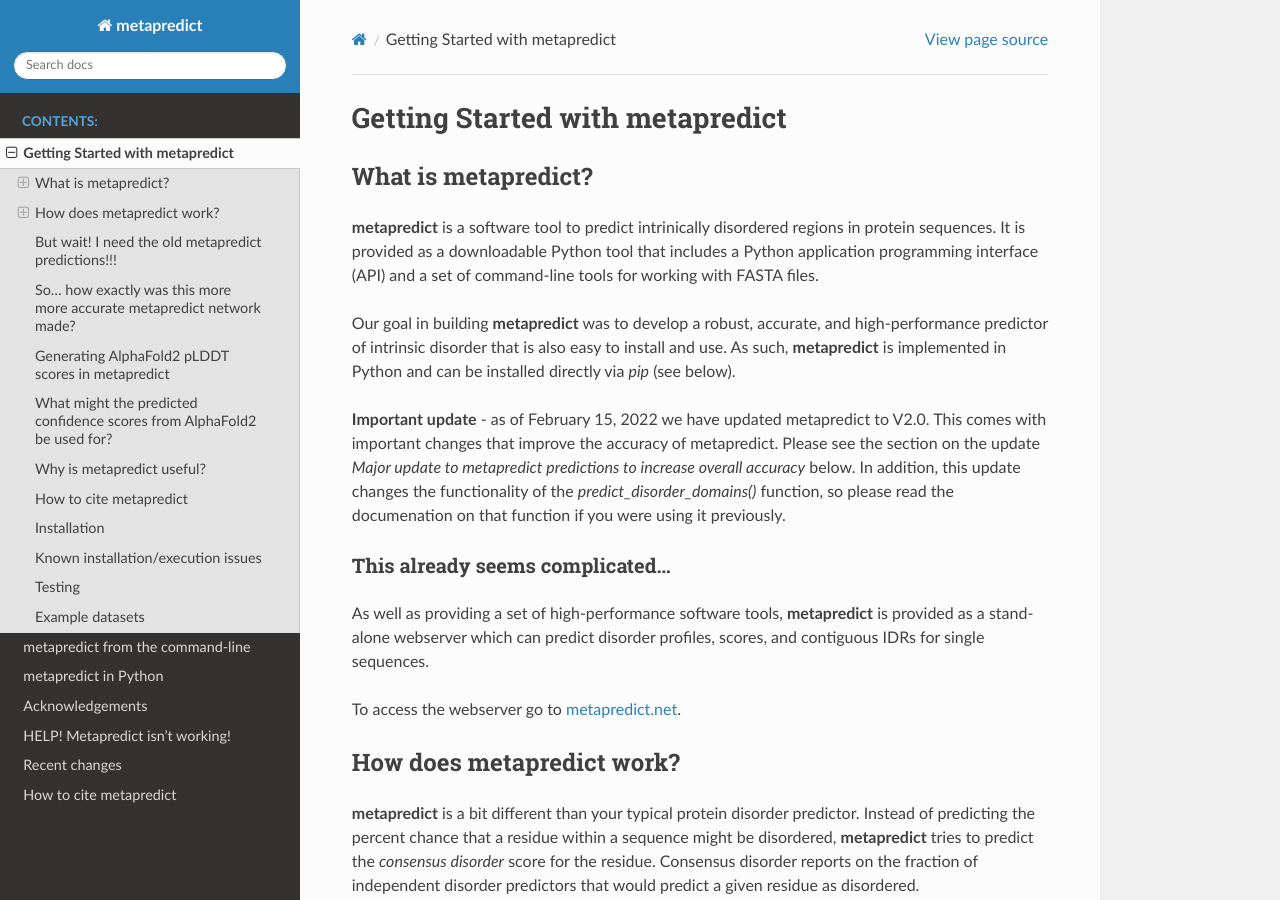
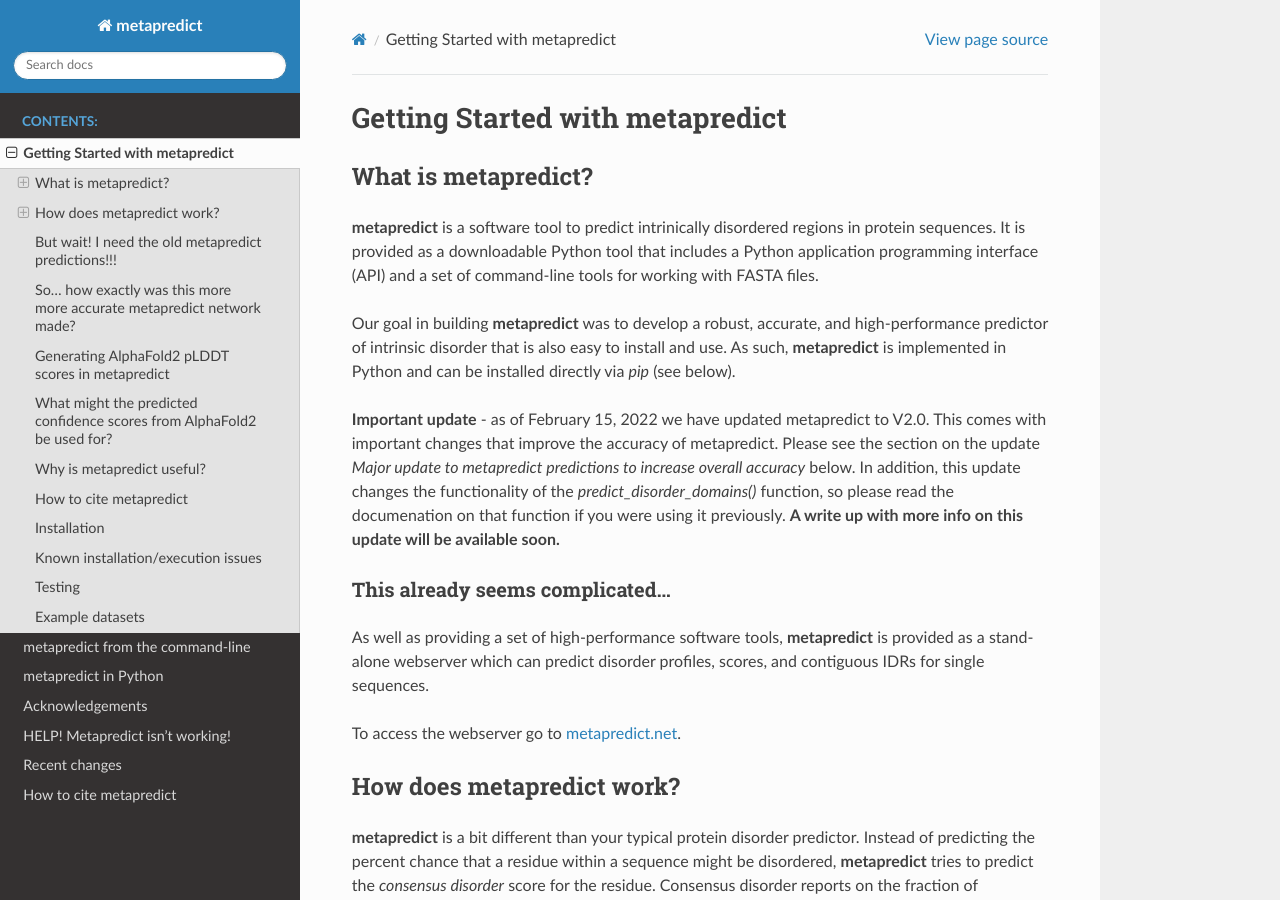
Before and after one commit to idptools/metapredict, a Sphinx documentation site: the page built from docs/getting_started.rst, in a window 1280 px wide and 900 px high. Built offline with Sphinx 7.4.7 and the Read the Docs theme 2.0.0, drawn with Linux system fonts in a browser that asks for light colours; pages that are not in the unit, such as notebooks, are missing from menus; the version number could not be read and is left out.

Commit message:
small change to docs

```diff
--- a/docs/getting_started.rst
+++ b/docs/getting_started.rst
@@ -9,6 +9,8 @@ What is metapredict?
 Our goal in building **metapredict** was to develop a robust, accurate, and high-performance predictor of intrinsic disorder that is also easy to install and use. As such, **metapredict** is implemented in Python and can be installed directly via `pip` (see below).
 
 **Important update** - as of February 15, 2022 we have updated metapredict to V2.0. This comes with important changes that improve the accuracy of metapredict. Please see the section on the update *Major update to metapredict predictions to increase overall accuracy* below. In addition, this update changes the functionality of the *predict_disorder_domains()* function, so please read the documenation on that function if you were using it previously.
+**A write up with more info on this update will be available soon.**
+
 
 
 This already seems complicated...
--- a/docs/usage/using-in-python.rst
+++ b/docs/usage/using-in-python.rst
@@ -16,7 +16,7 @@ Important update to predict_disorder_domains() function for V2.0 and above
 ------------------------------------------------------------------------------
 
 As of February 15, 2022 we have updated metapredict to V2.0. This comes with important changes that improve the accuracy of metapredict. Please see the section on the update *Major update to metapredict predictions to increase overall accuracy* below. In addition, this update changes the functionality of the *predict_disorder_domains()* function, so please read the documenation on that function if you were using it previously.
-
+**A write up with more info on this update will be available soon.**
 
 
 
```
Also changed, not shown: README.md (+2 -0 lines).
